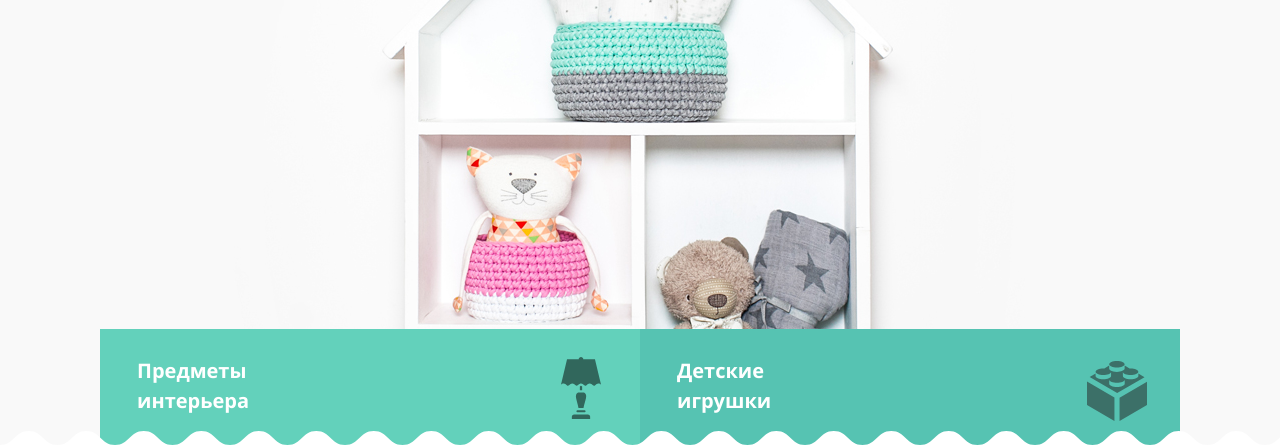
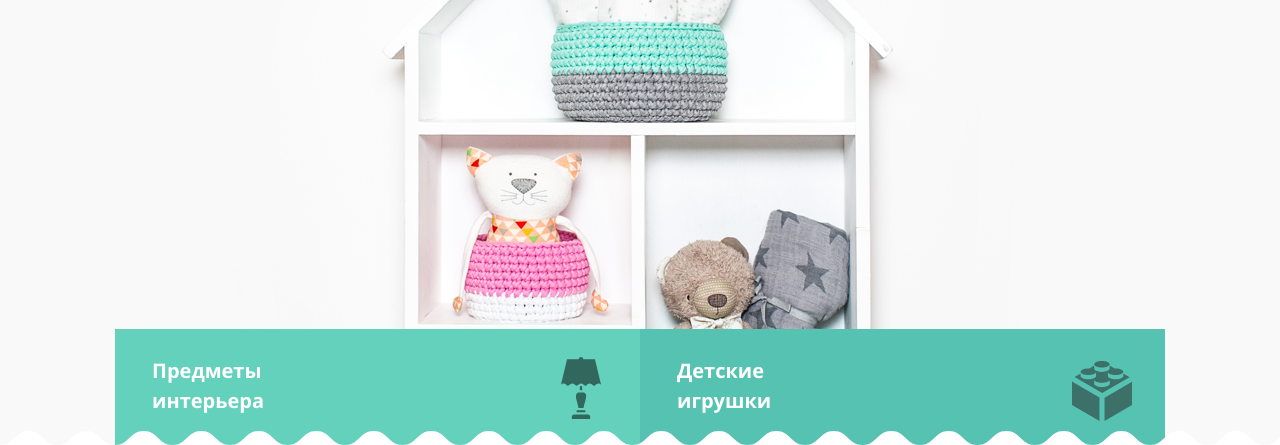
Before and after one commit to pkarev/20502-mishka, a website: page index.html in a window 1280 px wide. Shown: the part 388-833 px from the top of the page. Drawn offline with nearby package versions, Linux system fonts and the light colour scheme; files that its build step writes are made by us from their sources; files whose address does not match are found by name.

Commit message:
Исправлены ошибки верски по комментариям

```diff
--- a/index.html
+++ b/index.html
@@ -17,7 +17,7 @@
             <img src="img/logo-mobile.svg" alt="Mishka">
           </picture>
         </a>
-        <nav class="main-nav main-nav--closed main-nav--nojs"> <!--main-nav--open - для открытого состояния меню -->
+        <nav class="main-nav main-nav--closed main-nav--nojs"> <!--main-nav--open - для открытого состояния меню-->
           <button class="main-nav__toggler" type="button">
           </button>
           <div class="main-nav__wrapper">
@@ -42,8 +42,10 @@
       <section class="goods">
         <h2 class="goods__caption">Милые штуки ручной<br> работы для дома</h2>
         <ul class="goods__list">
-          <li class="goods__list-item goods__list-item--bgc-lighter"><a class="goods__link goods__link--interior" href="#" title="Перейти в каталог">Предметы<br> интерьера</a></li>
-          <li class="goods__list-item"><a class="goods__link goods__link--toys" href="#" title="Перейти в каталог">Детские<br> игрушки</a></li>
+          <div class="container">
+            <li class="goods__list-item goods__list-item--bgc-lighter"><a class="goods__link goods__link--interior" href="#" title="Перейти в каталог">Предметы<br> интерьера</a></li>
+            <li class="goods__list-item"><a class="goods__link goods__link--toys" href="#" title="Перейти в каталог">Детские<br> игрушки</a></li>
+          </div>
         </ul>
       </section>
       <section class="promo">
@@ -68,7 +70,7 @@
           <picture class="promo__image">
             <source media="(min-width: 1150px)" srcset="img/triple-set-desktop@1x.jpg 1x, img/triple-set-desktop@2x.jpg 2x">
             <source media="(min-width: 768px)" srcset="img/triple-set-tablet@1x.jpg 1x, img/triple-set-tablet@2x.jpg 2x">
-            <img src="img/triple-set-mobile@1x.jpg" srcset="img/triple-set-mobile@2x.jpg 2x" alt="Вязаные корзинки">
+            <img src="img/triple-set-mobile@1x.jpg" srcset="img/triple-set-mobile@2x.jpg 2x" alt="Вязаные корзинки" width="100%">
           </picture>
           <p class="promo__price">Цена: 990 руб.</p>
           <a class="promo__buy btn" href="#" title="Перейти к оформлению">Заказать</a>
@@ -88,8 +90,8 @@
         </form>
       </section>
       <section class="about-us">
-        <h2 class="about-us__caption">Коротко о нас:</h2>
         <div class="container container--pl-bigger">
+          <h2 class="about-us__caption">Коротко о нас:</h2>
           <ul class="about-us__list">
             <li class="about-us__item about-us__item--icon-eco">Экологически<br> чистые материалы</li>
             <li class="about-us__item about-us__item--icon-style">Скандинавский стиль<br> по российской цене</li>
@@ -119,8 +121,8 @@
         </div>
       </section>
       <section class="contacts">
-        <h2 class="contacts__caption">Контакты</h2>
         <div class="container container--pl-bigger">
+          <h2 class="contacts__caption">Контакты</h2>
           <table class="contacts__contents">
             <tr class="contacts__row">
               <td class="contacts__name">e-mail:</td>
@@ -135,9 +137,9 @@
               </td>
             </tr>
           </table>
+          <div class="contacts__map"></div>
+          <a class="contacts__write-us btn" href="write-us.html">Напишите нам</a>
         </div>
-        <div class="contacts__map"></div>
-        <a class="contacts__write-us btn" href="write-us.html">Напишите нам</a>
       </section>
     </main>
     <footer class="page-footer">
--- a/sass/blocks/about-us.scss
+++ b/sass/blocks/about-us.scss
@@ -2,19 +2,6 @@
   width: 100%;
   display: flex;
   flex-wrap: wrap;
-
-  @include tablet {
-    margin-bottom: 20px;
-  }
-}
-
-.about-us__caption {
-  margin: 0 auto;
-  width: 100%;
-  padding-right: 9.375%;
-  padding-left: 9.375%;
-  padding-top: 70px;
-  padding-bottom: 30px;
   position: relative;
   &::before {
     position: absolute;
@@ -26,12 +13,40 @@
     background-image: url("../img/bg-zigzag-line.svg");
     background-size: contain;
   }
+
+  @include tablet {
+    margin-bottom: 20px;
+    &::before {
+      height: 15px;
+      opacity: 0.5;
+      top: 55px;
+    }
+  }
+
+  @include desktop {
+    &::before {
+      height: 21px;
+      opacity: 0.5;
+      top: 75px;
+      left: 0;
+    }
+  }
+}
+
+.about-us__caption {
+  margin: 0 auto;
+  width: 100%;
+  padding-right: 9.375%;
+  padding-left: 9.375%;
+  padding-top: 70px;
+  padding-bottom: 30px;
+
   @include font(25px, 30px, bold);
   @include tablet {
-    padding-right: 50px;
-    padding-left: 50px;
     padding-top: 120px;
     padding-bottom: 44px;
+    padding-left: 0;
+    padding-right: 0;
     @include font(43px, 50px, bold);
     &::before {
       height: 15px;
@@ -40,10 +55,10 @@
     }
   }
   @include desktop {
-    padding-right: 175px;
-    padding-left: 275px;
     padding-top: 159px;
     padding-bottom: 42px;
+    padding-left: 0;
+    padding-right: 0;
     @include font(53px, 57px, bold);
     &::before {
       height: 21px;
--- a/sass/blocks/catalog-item.scss
+++ b/sass/blocks/catalog-item.scss
@@ -43,8 +43,6 @@
   margin: 0 auto;
   padding: 0;
   display: block;
-  width: 100%;
-  height: auto;
 
   @include tablet {
     width: 334px;
--- a/sass/blocks/contacts.scss
+++ b/sass/blocks/contacts.scss
@@ -2,13 +2,35 @@
   width: 100%;
   display: flex;
   flex-wrap: wrap;
+  position: relative;
+  &::before {
+    position: absolute;
+    content: "";
+    width: 100%;
+    height: 6px;
+    top: 12px;
+    left: 0;
+    background-image: url("../img/bg-zigzag-line.svg");
+    background-size: contain;
+  }
   @include tablet {
     margin-top: 78px;
+    &::before {
+      height: 15px;
+      opacity: 0.5;
+      top: -40px;
+    }
   }
   @include desktop {
     position: relative;
     margin-top: 58px;
     flex-direction: column;
+    &::before {
+      height: 20px;
+      opacity: 0.5;
+      top: -50px;
+      left: 0;
+    }
   }
 }
 
@@ -20,23 +42,14 @@
   padding-right: 9.37%;
   padding-left: 9.37%;
   position: relative;
-  &::before {
-    position: absolute;
-    content: "";
-    width: 100%;
-    height: 6px;
-    top: 12px;
-    left: 0;
-    background-image: url("../img/bg-zigzag-line.svg");
-    background-size: contain;
-  }
+
   @include font(18px, 30px, bold);
 
   @include tablet {
     @include font(43px, 50px, bold);
     padding-top: 40px;
-    padding-right: 50px;
-    padding-left: 50px;
+    padding-right: 0;
+    padding-left: 0;
     padding-bottom: 45px;
     position: relative;
     &::after {
@@ -44,14 +57,9 @@
       position: absolute;
       width: 47px;
       height: 81px;
-      right: 52px;
+      right: 0;
       top: 24px;
       background: url("../img/icon-flag.svg") no-repeat center;
-    }
-    &::before {
-      height: 15px;
-      opacity: 0.5;
-      top: -40px;
     }
   }
 
@@ -60,8 +68,8 @@
     width: 100%;
     padding-top: 112px;
     padding-bottom: 48px;
-    padding-right: 50px;
-    padding-left: 275px;
+    padding-right: 0;
+    padding-left: 0;
     box-sizing: border-box;
     position: relative;
     &::after {
@@ -69,15 +77,9 @@
       position: absolute;
       width: 47px;
       height: 81px;
-      left: 160px;
+      left: -110px;
       top: 102px;
       background: url("../img/icon-flag.svg") no-repeat center;
-    }
-    &::before {
-      height: 20px;
-      opacity: 0.5;
-      top: -50px;
-      left: 0;
     }
   }
 }
@@ -198,7 +200,7 @@
     position: absolute;
     width: 525px;
     height: 457px;
-    right: 100px;
+    right: 50px;
     top: 40px;
     background:
       url("../../img/icon-map-pin.svg") no-repeat 51% 46%,
@@ -237,6 +239,5 @@
     width: 230px;
     box-sizing: border-box;
     margin: 0;
-    margin-left: 275px;
   }
 }
--- a/sass/blocks/goods.scss
+++ b/sass/blocks/goods.scss
@@ -18,6 +18,16 @@
       background-image: url("../img/hero-desktop@2x.jpg");
       background-size: 1150px auto;
     }
+    &::after {
+      content: "";
+      position: absolute;
+      width: 100%;
+      height: 19px;
+      background-image: url("../img/bg-zigzag-fill.svg");
+      background-size: contain;
+      bottom: -8px;
+      left: 0;
+    }
   }
 
   @include desktop {
@@ -27,6 +37,17 @@
     height: 746px;
     @media (min-resolution: 144dpi), (min-resolution: 1.5dppx) {
       background-image: url("../img/hero-desktop@2x.jpg");
+    }
+    &::after {
+      content: "";
+      position: absolute;
+      width: 100%;
+      height: 34px;
+      background-image: url("../img/bg-zigzag-fill.svg");
+      background-repeat: repeat-X;
+      background-size: contain;
+      bottom: -17px;
+      left: 0;
     }
   }
 }
@@ -68,51 +89,30 @@
   padding: 0;
   list-style-type: none;
   margin-top: auto;
+  align-items: flex-end;
+  margin-top: auto;
 
   @include tablet {
-    padding-right: 50px;
-    padding-left: 50px;
     display: flex;
     flex-wrap: wrap;
     width: 100%;
     box-sizing: border-box;
     position: relative;
-    &::after {
-      content: "";
-      position: absolute;
-      width: 100%;
-      height: 19px;
-      background-image: url("../img/bg-zigzag-fill.svg");
-      background-size: contain;
-      bottom: -8px;
-      left: 0;
-    }
   }
 
   @include desktop {
-    padding-right: 100px;
-    padding-left: 100px;
     display: flex;
     flex-wrap: wrap;
     width: 100%;
     box-sizing: border-box;
     position: relative;
-    &::after {
-      content: "";
-      position: absolute;
-      width: 100%;
-      height: 34px;
-      background-image: url("../img/bg-zigzag-fill.svg");
-      background-repeat: repeat-X;
-      background-size: contain;
-      bottom: -17px;
-      left: 0;
-    }
   }
 }
 
 .goods__list-item {
   background-color: #56c3b2;
+  width: 100%;
+  align-self: flex-end;
 
   @include tablet {
     width: 50%
--- a/sass/blocks/order-form.scss
+++ b/sass/blocks/order-form.scss
@@ -47,14 +47,21 @@
   margin: 0;
   padding: 0;
   position: relative;
-  border: 2px solid $tiffany;
-  border-right: none;
-  border-left: none;
-  border-bottom: none;
+  border: none;
   box-sizing: border-box;
+
   @include mobile {
     margin-top: 23px;
-    margin-bottom: 12px
+    margin-bottom: 12px;
+    &:before {
+      content: "";
+      position: absolute;
+      width: 100%;
+      height: 2px;
+      background-color: $tiffany;
+      top: 6px;
+    }
+
   }
 
   @include tablet {
@@ -108,6 +115,7 @@
   @include desktop {
     display: flex;
     flex-wrap: wrap;
+    position: relative;
   }
 }
 
@@ -118,14 +126,15 @@
   padding-right: 25px;
   @include font(17px, 16px, bold, $tiffany);
   text-transform: uppercase;
-  position: relative;
+
+  @include mobile {
+    background-color: white;
+  }
 
   @include tablet {
     position: absolute;
     left: 50px;
-    top: 50px;
-    padding-top: 20px;
-    padding-bottom: 20px;
+    top: 20px;
     width: 168px;
   }
 
@@ -134,16 +143,12 @@
     padding-top: 20px;
     padding-bottom: 20px;
     width: auto;
-    padding-left: 111px;
+    left: 115px;
   }
 }
 
 .order-form__fieldset-caption--mb-smaller {
   margin-bottom: 4px;
-}
-
-.order-form__fieldset-caption--absulute-upper {
-  top: 0;
 }
 
 .order-form__input-radio,
@@ -450,7 +455,7 @@
 
 .order-form__required-legend {
   margin: 0;
-  margin-bottom: 31px;
+  margin-bottom: 33px;
   padding: 0;
   width: 100%;
   @include font(14px, 16px);
--- a/sass/blocks/page-header.scss
+++ b/sass/blocks/page-header.scss
@@ -29,7 +29,7 @@
       background-size: contain;
       bottom: 0;
       left: 0;
-     }
+    }
   }
   @include desktop {
     padding-top: 95px;
@@ -45,7 +45,7 @@
       background-size: contain;
       bottom: 0;
       left: 0;
-     }
+    }
   }
 }
 
```
Also changed, not shown: form.html (+6 -6 lines).
